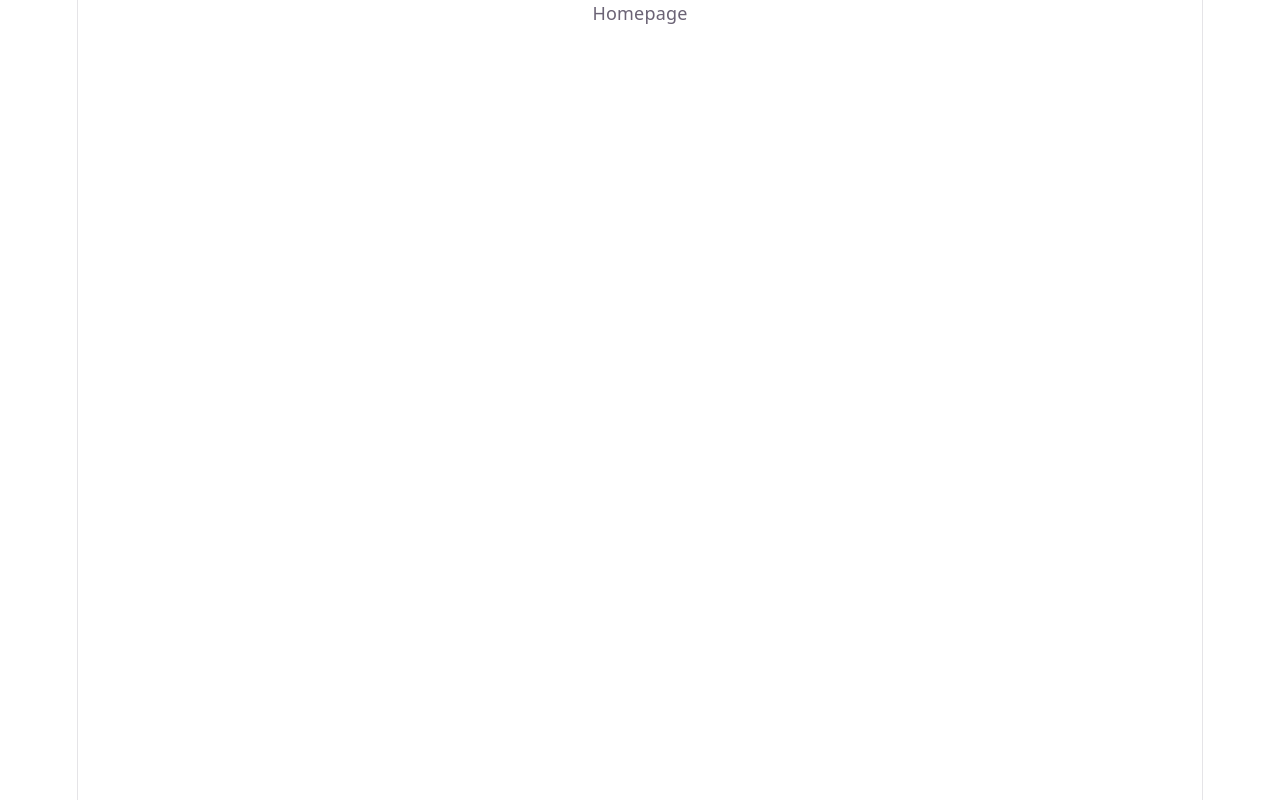
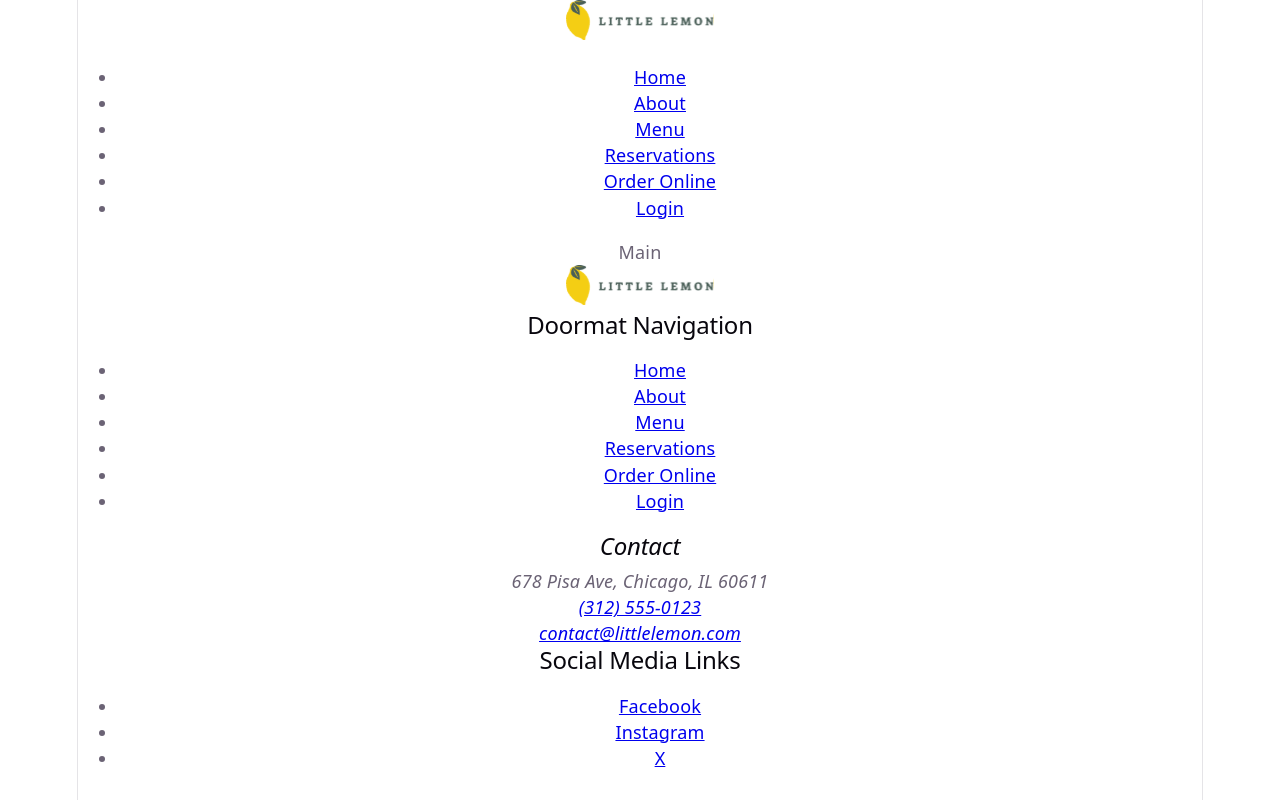
Before and after one commit to mehmet520/front-end-developer-capstone, a React (Vite) app: page / in a window 1280 px wide. Built offline with nearby package versions, Linux system fonts and the light colour scheme.

Commit message:
Add semantic layout components: Header, Nav, Main, Footer

```diff
--- a/src/App.jsx
+++ b/src/App.jsx
@@ -1,7 +1,18 @@
 import './App.css'
+import Header from './components/Header'
+import Nav from './components/Nav'
+import Main from './components/Main'
+import Footer from './components/Footer'
 
 function App() {
-  return <div>Homepage</div>
+  return (
+    <>
+      <Header />
+      <Nav />
+      <Main />
+      <Footer />
+    </>
+  )
 }
 
 export default App
--- /dev/null
+++ b/src/components/Footer.jsx
@@ -0,0 +1,61 @@
+import logo from '../assets/logo.svg'
+
+function Footer() {
+  return (
+    <footer>
+      <img src={logo} alt="Little Lemon logo" />
+
+      <nav aria-label="Footer navigation">
+        <h2>Doormat Navigation</h2>
+        <ul>
+          <li>
+            <a href="/">Home</a>
+          </li>
+          <li>
+            <a href="/about">About</a>
+          </li>
+          <li>
+            <a href="/menu">Menu</a>
+          </li>
+          <li>
+            <a href="/booking">Reservations</a>
+          </li>
+          <li>
+            <a href="/order">Order Online</a>
+          </li>
+          <li>
+            <a href="/login">Login</a>
+          </li>
+        </ul>
+      </nav>
+
+      <address>
+        <h2>Contact</h2>
+        <p>678 Pisa Ave, Chicago, IL 60611</p>
+        <p>
+          <a href="tel:+13125550123">(312) 555-0123</a>
+        </p>
+        <p>
+          <a href="mailto:contact@littlelemon.com">contact@littlelemon.com</a>
+        </p>
+      </address>
+
+      <section aria-label="Social media links">
+        <h2>Social Media Links</h2>
+        <ul>
+          <li>
+            <a href="https://www.facebook.com">Facebook</a>
+          </li>
+          <li>
+            <a href="https://www.instagram.com">Instagram</a>
+          </li>
+          <li>
+            <a href="https://x.com">X</a>
+          </li>
+        </ul>
+      </section>
+    </footer>
+  )
+}
+
+export default Footer
--- /dev/null
+++ b/src/components/Header.jsx
@@ -0,0 +1,11 @@
+import logo from '../assets/logo.svg'
+
+function Header() {
+  return (
+    <header>
+      <img src={logo} alt="Little Lemon logo" />
+    </header>
+  )
+}
+
+export default Header
--- /dev/null
+++ b/src/components/Main.jsx
@@ -0,0 +1,5 @@
+function Main() {
+  return <main>Main</main>
+}
+
+export default Main
--- /dev/null
+++ b/src/components/Nav.jsx
@@ -0,0 +1,28 @@
+function Nav() {
+  return (
+    <nav>
+      <ul>
+        <li>
+          <a href="/">Home</a>
+        </li>
+        <li>
+          <a href="/about">About</a>
+        </li>
+        <li>
+          <a href="/menu">Menu</a>
+        </li>
+        <li>
+          <a href="/booking">Reservations</a>
+        </li>
+        <li>
+          <a href="/order">Order Online</a>
+        </li>
+        <li>
+          <a href="/login">Login</a>
+        </li>
+      </ul>
+    </nav>
+  )
+}
+
+export default Nav
```
Also changed, not shown: src/assets/logo.svg (added).
